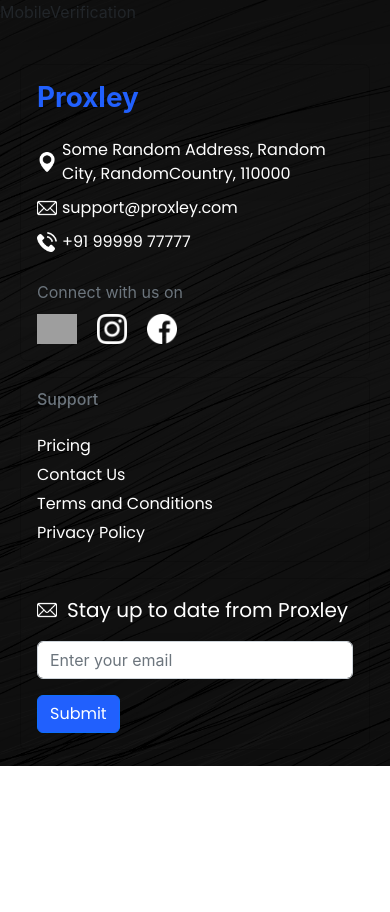
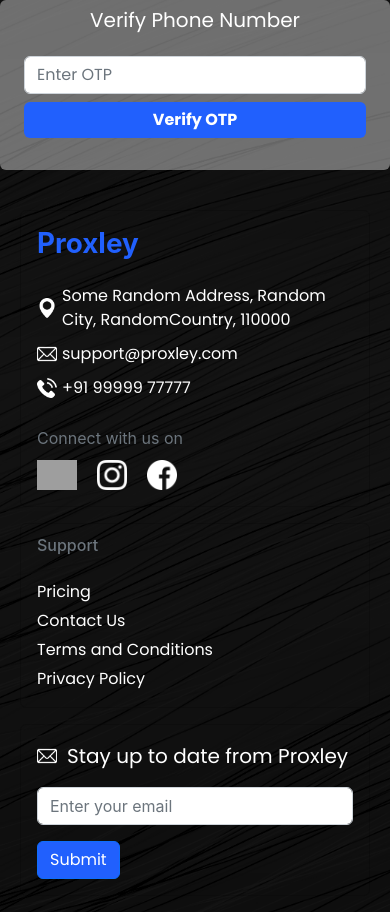
Before and after one commit to proxleybiz/First-website, a Next.js app: page /dashboard/components/mobileVerification in a window 390 px wide. Before the commit the page ends 844 px from the top, so only its background shows below. Built offline with nearby package versions, Linux system fonts and the light colour scheme; grey boxes are pictures that could not be loaded.

Commit message:
phone verification done

```diff
--- /dev/null
+++ b/components/Loading.jsx
@@ -0,0 +1,16 @@
+import React from "react";
+import { Card } from "react-bootstrap";
+import loading from "../imgs/loading.gif";
+
+function Loading() {
+  return (
+    <Card.Body
+      className="p-3 rounded m-auto mt-4"
+      style={{ background: "rgba(255, 255, 255, 0.2)", width: "fit-content" }}
+    >
+      <img src={loading.src} style={{ height: "80px" }} />
+    </Card.Body>
+  );
+}
+
+export default Loading;
--- a/components/MyHero.jsx
+++ b/components/MyHero.jsx
@@ -24,7 +24,7 @@
       <Nav.Link
         className="btn py-2 px-4 br-2 fs-6 d-flex flex-row justify-content-center btn-hover"
         style={{ fontFamily: "regular" }}
-        href="/auth"
+        href="/dashboard"
       >
         Get Started <img src={right.src} />
       </Nav.Link>
--- a/context/user/userState.js
+++ b/context/user/userState.js
@@ -70,9 +70,46 @@
       }
     }
   };
+
+  const verifyNumber = async (phone, success = null, error = null) => {
+    try {
+      if (
+        localStorage.getItem("accessToken") === null ||
+        localStorage.getItem("accessToken") === undefined
+      ) {
+        if (error) {
+          error("Invalid Token");
+        }
+        return;
+      } else {
+        setAuthToken(localStorage.getItem("accessToken"));
+      }
+      const res = await axios.post("/api/verifyNumber", { phone }, config);
+      if (res.data.status) {
+        dispatch({ type: GET_USER, payload: res.data.data });
+        if (success) {
+          success();
+        }
+      } else {
+        if (error) {
+          error(res.data.msg);
+        }
+      }
+    } catch (err) {
+      if (error) {
+        error(err);
+      }
+    }
+  };
   return (
     <UserContext.Provider
-      value={{ user: state.user, loading: state.loading, getUser, login }}
+      value={{
+        user: state.user,
+        loading: state.loading,
+        getUser,
+        login,
+        verifyNumber,
+      }}
     >
       {props.children}
     </UserContext.Provider>
--- /dev/null
+++ b/pages/api/verifyNumber.jsx
@@ -0,0 +1,19 @@
+import authenticatedRequest from "../../utils/authenticatedRequest";
+import dbConnect from "../../utils/dbConnect";
+import resObj from "../../utils/resObj";
+import User from "../../models/user";
+
+const func = async (req, res) => {
+  try {
+    await dbConnect();
+    await authenticatedRequest(req, res);
+    const user = await User.findById(req.user._id);
+    user.phoneNumber = req.body.phone;
+    await user.save();
+    return res.json(resObj(true, user, "Phone Verified"));
+  } catch (err) {
+    return res.json(resObj(false, null, err.toString()));
+  }
+};
+
+export default func;
--- a/pages/auth.jsx
+++ b/pages/auth.jsx
@@ -11,7 +11,7 @@
 });
 
 function Auth() {
-  const [state, setState] = useState(0);
+  const [state, setState] = useState(1);
   const switchFn = (e) => {
     e.preventDefault();
     setState(!state);
@@ -21,7 +21,7 @@
       <Head>
         <title> Authentication | Proxley </title>
       </Head>
-      <MyNavbar auth={true} />
+      <MyNavbar mode={2} />
       <Container className="my-auto">
         <Row className="justify-content-center">
           <Col lg={4} sm={12}>
--- a/pages/dashboard/components/mobileVerification.jsx
+++ b/pages/dashboard/components/mobileVerification.jsx
@@ -1,7 +1,114 @@
-import React from "react";
+import React, { useState, useContext } from "react";
+import { Button, Card, Col, Container, Form, Row } from "react-bootstrap";
+import Loading from "../../../components/Loading";
+import { RecaptchaVerifier, signInWithPhoneNumber } from "firebase/auth";
+import { auth } from "../../../firebase";
+import userContext from "../../../context/user/userContext";
 
 function MobileVerification() {
-  return <div>MobileVerification</div>;
+  const [phone, setPhone] = useState("");
+  const [loading, setLoading] = useState(false);
+  const [final, setFinal] = useState(null);
+  const [otp, setOTP] = useState("");
+  const [mode, setMode] = useState(0);
+  const userCtx = useContext(userContext);
+  const signIn = async (e) => {
+    try {
+      e.preventDefault();
+      if (phone.length !== 10) {
+        return alert("Invalid Phone Number");
+      }
+      setLoading(true);
+      if (!window.recaptchaVerifier) {
+        window.recaptchaVerifier = new RecaptchaVerifier(
+          "recaptcha-container",
+          { size: "invisible" },
+          auth
+        );
+      }
+      const res = await signInWithPhoneNumber(
+        auth,
+        "+91" + phone,
+        window.recaptchaVerifier
+      );
+      setFinal(res);
+      alert("OTP Sent");
+      setMode(!mode);
+      setLoading(false);
+    } catch (err) {
+      setLoading(false);
+    }
+  };
+
+  const verifyOtp = async (e) => {
+    try {
+      e.preventDefault();
+      setLoading(true);
+      const res = await final.confirm(otp);
+      userCtx.verifyNumber(
+        "+91" + phone,
+        () => {
+          setLoading(false);
+        },
+        (err) => {
+          setLoading(false);
+        }
+      );
+    } catch (err) {
+      alert("Invalid Code");
+      setLoading(false);
+    }
+  };
+  return (
+    <Container>
+      <Row className="justify-content-center">
+        <Col
+          sm={12}
+          lg={4}
+          className="p-2 rounded"
+          style={{ background: "rgba(255,255,255,0.4)" }}
+        >
+          {loading ? (
+            <Loading />
+          ) : (
+            <Card className="w-100 bg-transparent border-0">
+              <Card.Title
+                className="text-white text-center "
+                style={{ fontFamily: "regular" }}
+              >
+                Verify Phone Number
+              </Card.Title>
+              <Card.Body className="w-100">
+                <Form.Group>
+                  <Form.Control
+                    type="text"
+                    placeholder="Enter OTP"
+                    value={mode ? otp : phone}
+                    style={{ fontFamily: "regular" }}
+                    onChange={(e) => {
+                      if (mode) {
+                        setOTP(e.target.value);
+                      } else {
+                        setPhone(e.target.value);
+                      }
+                    }}
+                  />
+                </Form.Group>
+                <Button
+                  onClick={mode ? verifyOtp : signIn}
+                  className="w-100 my-2 text-white border-0"
+                  style={{ fontFamily: "bold", background: "#2160fd" }}
+                >
+                  Verify OTP
+                </Button>
+              </Card.Body>
+            </Card>
+          )}
+        </Col>
+      </Row>
+      <div id="recaptcha-container"></div>
+    </Container>
+  );
 }
 
 export default MobileVerification;
```
Also changed, not shown: components/MyNavbar.jsx (+9 -5 lines), pages/dashboard/components/main.jsx (+11 -1 lines), imgs/loading.gif (added).
